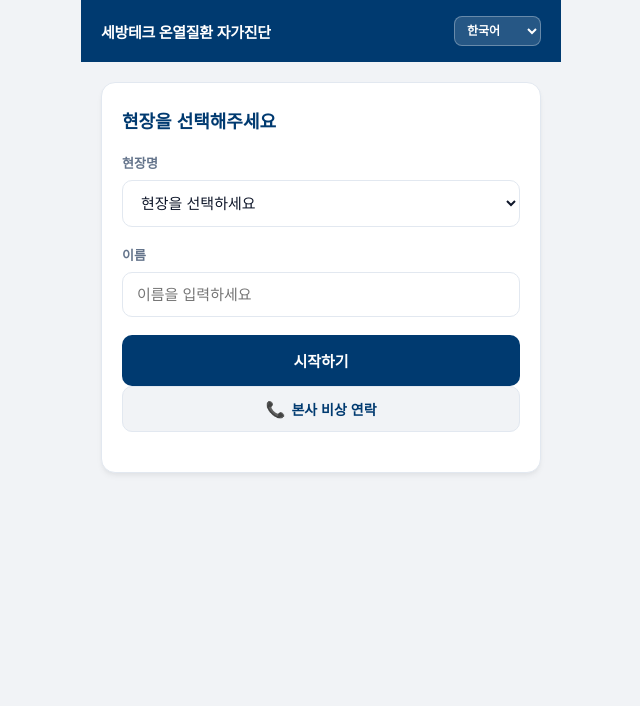
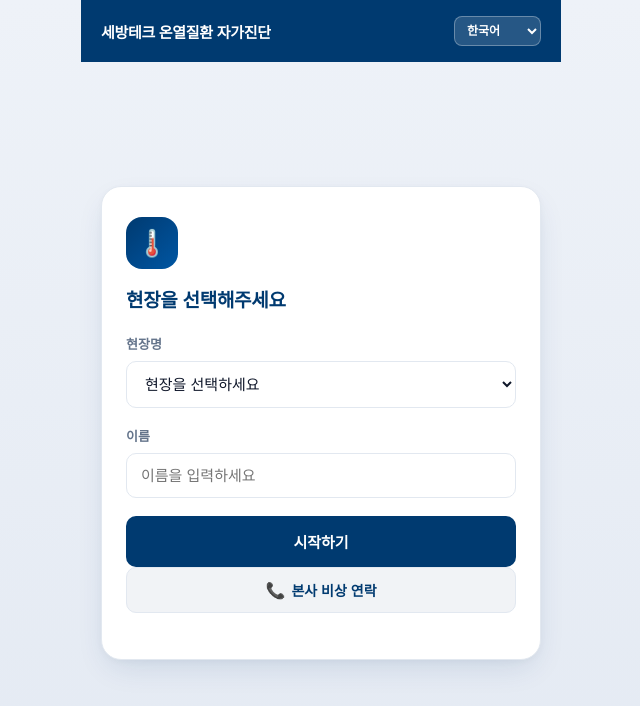
Before and after one commit to eviden-commits/hotwoker, a plain HTML site: page web/index.html in a window 1280 px wide. Shown: the whole page, without its empty margins (319-959 px from the left). Drawn offline with Linux system fonts and the light colour scheme; no server answers; a web font is replaced by a local one.

Commit message:
Polish landing layout: center card, add icon and gradient background
Card was pinned to the top of a tall viewport leaving a large empty
gray gap below. Center it vertically, soften the shadow/radius, and
add a thermometer icon for visual identity.

```diff
--- a/web/index.html
+++ b/web/index.html
@@ -26,6 +26,7 @@
 
     <!-- Step 1: 현장/이름 -->
     <section id="siteStep" class="card">
+      <div class="card-icon">🌡️</div>
       <h2 id="siteStepTitle">현장을 선택해주세요</h2>
       <div class="field">
         <label id="siteLabel">현장명</label>
--- a/web/style.css
+++ b/web/style.css
@@ -29,7 +29,7 @@
 
 body {
   margin: 0;
-  background: var(--bg);
+  background: linear-gradient(180deg, #eef2f8 0%, #e4eaf3 100%);
   color: var(--text);
   font-family: 'Pretendard', 'Apple SD Gothic Neo', 'Malgun Gothic', Arial, sans-serif;
   font-size: 15px;
@@ -40,7 +40,6 @@
   max-width: 480px;
   margin: 0 auto;
   min-height: 100vh;
-  background: var(--bg);
   display: flex;
   flex-direction: column;
 }
@@ -77,18 +76,31 @@
 }
 .lang-select option { color: #0f172a; }
 
-main { flex: 1; padding: 20px; }
+main {
+  flex: 1;
+  padding: 24px 20px;
+  display: flex;
+  flex-direction: column;
+  justify-content: center;
+}
 
 .card {
   background: var(--surface);
-  border-radius: var(--radius);
+  border-radius: 20px;
   border: 1px solid var(--border);
-  box-shadow: var(--shadow);
-  padding: 24px 20px;
+  box-shadow: 0 12px 32px -8px rgba(0, 58, 112, 0.14), 0 2px 6px rgba(0, 0, 0, 0.03);
+  padding: 30px 24px;
   margin-bottom: 16px;
 }
 
-.card h2 { font-size: 18px; font-weight: 800; margin: 0 0 20px; color: var(--primary); }
+.card-icon {
+  width: 52px; height: 52px; border-radius: 16px;
+  background: linear-gradient(135deg, var(--primary) 0%, var(--primary-light) 100%);
+  display: flex; align-items: center; justify-content: center;
+  font-size: 26px; margin-bottom: 16px;
+}
+
+.card h2 { font-size: 19px; font-weight: 800; margin: 0 0 22px; color: var(--primary); letter-spacing: -0.3px; }
 
 .field { margin-bottom: 18px; }
 .field label { display: block; font-size: 13px; font-weight: 700; color: var(--muted); margin-bottom: 8px; }
```
